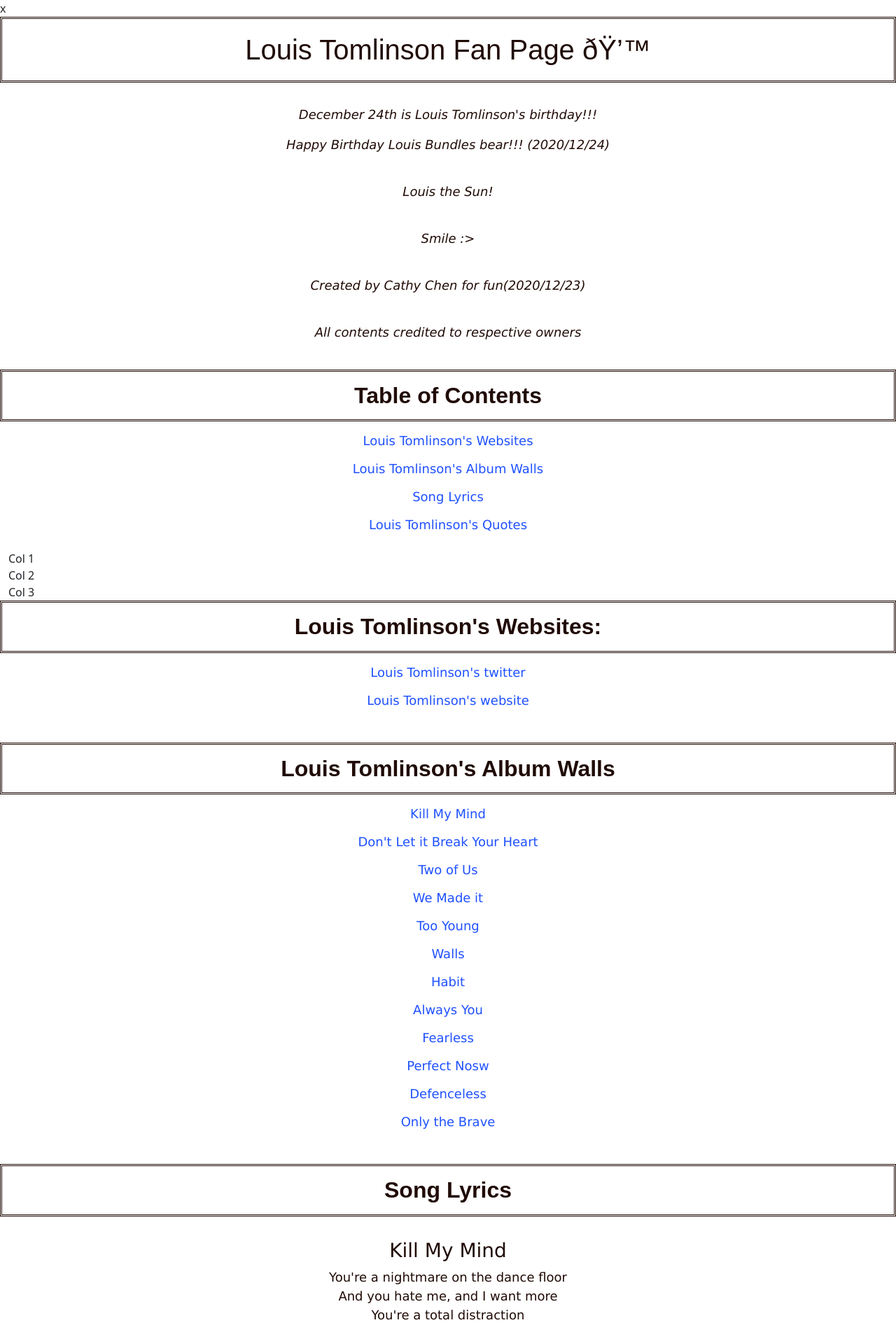
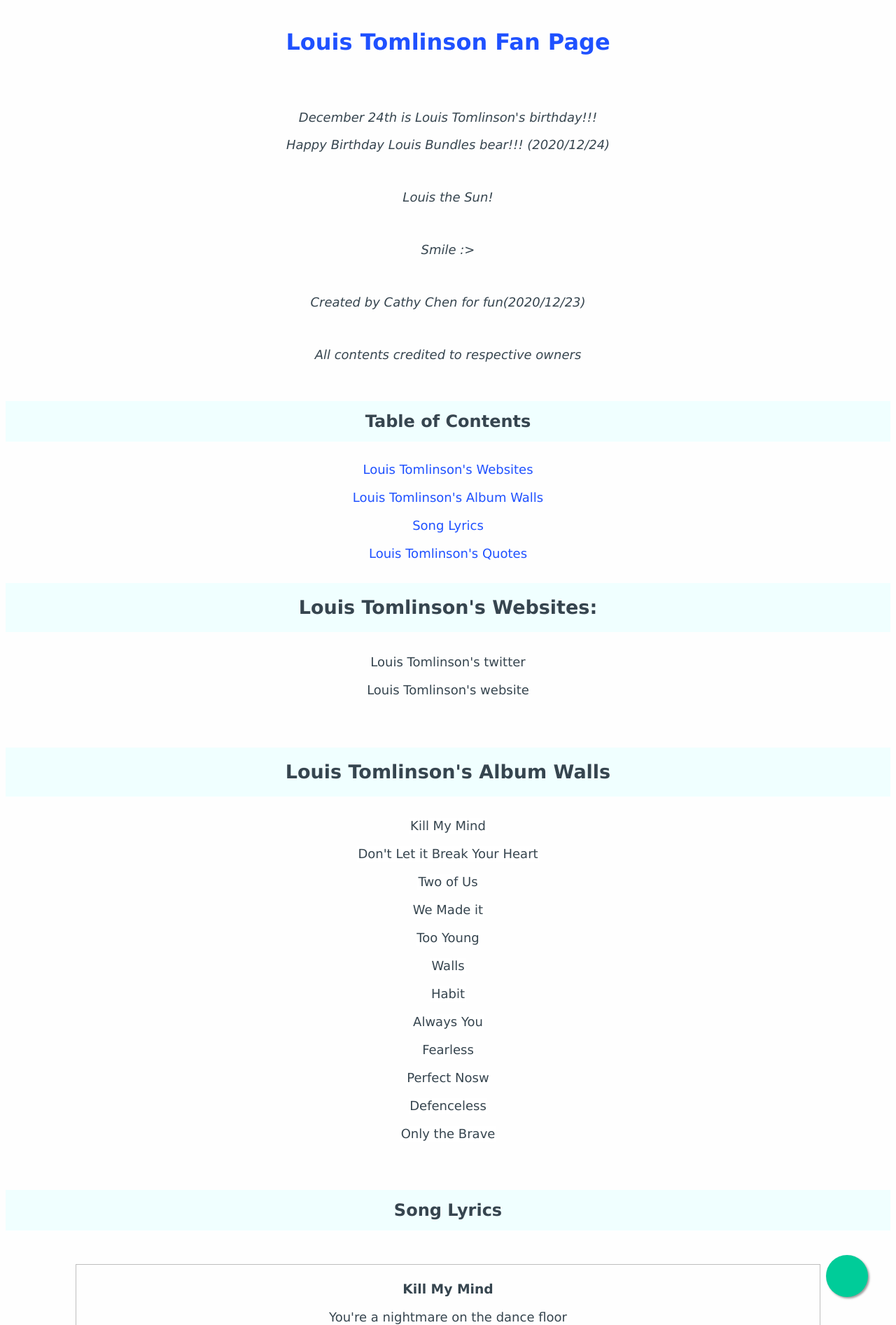
Before and after one commit to cathycat0131/LouisTomlinson, a PHP site: page / in a window 1280 px wide. Shown: the top 1893 px of the page at 70% size. Run offline with PHP 8.4, Linux system fonts and the light colour scheme.

Commit message:
added styles

```diff
--- a/site/index.html
+++ b/site/index.html
@@ -3,10 +3,10 @@
 <head>
 	<title>Louis Tomlinson Fan Page</title>
 	<link rel="stylesheet" href="style.css">
-	<link rel="stylesheet" href="bootstrap.css">
+	<script src="myScript.js"></script>
 </head>
-<body>x
-<h1>Louis Tomlinson Fan Page 💙</h1><br>
+<body>
+<h1 id="title">Louis Tomlinson Fan Page </h1><br>
 <div id="intro">
 <p>December 24th is Louis Tomlinson's birthday!!!</p>
 <p>Happy Birthday Louis Bundles bear!!! (2020/12/24)</p><br>
@@ -15,6 +15,9 @@
 <p>Created by Cathy Chen for fun(2020/12/23)</p><br>
 <p>All contents credited to respective owners</p><br>
 </div>
+<button onclick="topFunction()" id="myButton" title="Go to top">Top</button>
+
+<a href="#title"><div class="float"><br></div></a>
 <section>
 	<h2>Table of Contents</h2>
 <p id="contents">
@@ -23,17 +26,6 @@
 	<a href="#Lyrics">Song Lyrics</a><br>
 	<a href="#Quotes">Louis Tomlinson's Quotes</a><br>
 </p>
-
-<div class="container-fluid">
-<div clss="row">
-	<div class ="col-md-4">Col 1</div>
-	<div class ="col-md-4">Col 2</div>
-	<div class ="col-md-4">Col 3</div>
-</div>
-</div>
-
-
-
 
 </section>
 <section id="website">
@@ -63,6 +55,7 @@
 
 <section id="Lyrics">
 	<h2>Song Lyrics</h2><br>
+<div class="SongLyrics">
 	<h3 id="KillMyMind">Kill My Mind</h3>
 	<p>You're a nightmare on the dance floor<br>
 And you hate me, and I want more<br>
@@ -120,8 +113,10 @@
 
 You kill my mind<br>
 Raise my body back to life<br>
-And I don't know what I'd do without you now</p><br>
+And I don't know what I'd do without you now</p>
+</div><br>
 
+<div class="SongLyrics">
 <h3 id="DLIBYH">Don't Let it Break Your Heart</h3>
 <p>On our way to Twenty Seven<br>
 Got a place on the other side of London<br>
@@ -192,8 +187,11 @@
 (Oh, oh, oh, oh-oh, don't let it break your heart)<br>
 Don't let it break your heart (Oh, oh, oh, oh-oh)<br>
 Don't let it break your heart<br>
-Don't let it break your heart</p><br>
+Don't let it break your heart</p>
 
+</div><br>
+
+<div class="SongLyrics">
 <h3 id="TwoOfUs">Two of Us</h3>
 <p>It's been a minute since I called you<br>
 Just to hear the answer phone<br>
@@ -271,8 +269,11 @@
 We'll end just like we started<br>
 Just you and me and no one else<br>
 I will hold you where my heart is<br>
-One life for the two of us</p><br>
+One life for the two of us</p>
 
+</div><br>
+
+<div class="SongLyrics">
 <h3 id="WeMadeIt">We Made it</h3>
 <p>'Cause we made it, underestimated and always underrated<br>
 Now, we're saying goodbye, waving to the hard times<br>
@@ -313,8 +314,10 @@
 (Yeah, yeah, yeah, yeah) No-no, no-no, 'cause we made it<br>
 (Yeah, yeah, yeah, yeah)<br>
 (Yeah, yeah, yeah, yeah) Yeah, 'cause we made it<br>
-(Yeah, yeah, yeah, yeah) Never coming down with your hand in mine</p><br>
+(Yeah, yeah, yeah, yeah) Never coming down with your hand in mine</p>
+</div><br>
 
+<div class="SongLyrics">
 <h3 id="TooYoung">Too Young</h3>
 <p>We were too young to know we had everything<br>
 Too young, I wish I could've seen it all along<br>
@@ -368,7 +371,9 @@
 We were too young (Ooh, ah)<br>
 We were too young (Ooh, ah)<br>
 We were too young</p><br>
+</div><br>
 
+<div class="SongLyrics">
 <h3 id="Walls">Walls</h3>
 <p>Nothing wakes you up like waking up alone<br>
 And all that's left of us is a cupboard full of clothes<br>
@@ -405,8 +410,11 @@
 I watched them all come falling down for you<br>
 Falling down for you<br><br>
 
-Nothing wakes you up like waking up alone</p><br>
+Nothing wakes you up like waking up alone</p>
 
+</div><br>
+
+<div class="SongLyrics">
 <h3 id="Habit">Habit</h3>
 <p>I always said that I'd mess up eventually<br>
 I told you that, so what did you expect from me?<br>
@@ -457,8 +465,11 @@
 You're the shiver that I can't shake<br>
 You're the habit that I can't break<br>
 You're the high that I need right now<br>
-You're the habit that I can't break</p><br>
+You're the habit that I can't break</p>
 
+</div><br>
+
+<div class="SongLyrics">
 <h3 id="AlwaysYou">Always You</h3>
 <p>
 	I went to Amsterdam without you<br>
@@ -516,8 +527,10 @@
 
 My baby<br>
 Oh, my baby
-</p><br>
+</p>
+</div><br>
 
+<div class="SongLyrics">
 <h3 id="Fearless">Fearless</h3>
 <p>
 	Cash in your weekend treasures<br>
@@ -567,8 +580,10 @@
 
 Tell me, do you<br>
 Tell me do you still remember feeling young?
-</p><br>
+</p>
+</div><br>
 
+<div class="SongLyrics">
 <h3 id="PerfectNow">Perfect Now</h3>
 <p>
 	You say to me your jeans don't fit<br>
@@ -630,8 +645,10 @@
 Even when your tears are falling down<br>
 Still somehow<br>
 You're perfect now
-</p><br>
+</p>
+</div><br>
 
+<div class="SongLyrics">
 <h3 id="Defenceless">Defenceless</h3>
 <p>
 	I come running to you like a moth into a flame<br>
@@ -702,8 +719,10 @@
 Never been so defenceless (Ooh, ooh, ooh-oh)<br>
 You just keep on building up your fences (Ooh, ooh, ooh-oh)<br>
 But I've never been so defenceless (Ooh, ooh, ooh-oh)
-</p><br>
+</p>
+</div><br>
 
+<div class="SongLyrics">
 <h3 id="OnlyTheBrave">Only the Brave</h3>
 <p>
 	Pour mercy, mercy on me<br>
@@ -734,7 +753,8 @@
 From the cradle to the grave<br>
 It's a solo song<br>
 And it's only for the brave
-</p><br>
+</p>
+</div><br>
 </section>
 
 <br><br>
@@ -745,7 +765,6 @@
 <p>
 <img src="Image/1.jpeg" width="400" height="400" alt="Picture of Louis">
 <img src="Image/2.jpeg" width="600" height="400" alt="Picture of Louis">
-<img src="Image/1.jpeg" width="400" height="400" alt="Picture of Louis">
 </p><br>
 <p>"Happy days!!"</p>
 <p>
--- /dev/null
+++ b/site/myScript.js
@@ -0,0 +1,19 @@
+//Get the button:
+mybutton = document.getElementById("myButton");
+
+// When the user scrolls down 20px from the top of the document, show the button
+window.onscroll = function() {scrollFunction()};
+
+function scrollFunction() {
+  if (document.body.scrollTop > 20 || document.documentElement.scrollTop > 20) {
+    mybutton.style.display = "block";
+  } else {
+    mybutton.style.display = "none";
+  }
+}
+
+// When the user clicks on the button, scroll to the top of the document
+function topFunction() {
+  document.body.scrollTop = 0; // For Safari
+  document.documentElement.scrollTop = 0; // For Chrome, Firefox, IE and Opera
+}
--- a/site/style.css
+++ b/site/style.css
@@ -1,17 +1,20 @@
+
+body{
+	background-color: rgba(250, 249, 246,0.1);
+}
 p{
-	color:#200B06;
+	color:rgb(54, 69, 79);
 	text-align: center;
 	font-size: 18px;
 	font-family: Verdana, Arial, sans-serif;
 }
 
 h1{
-	color: #200B06;
+	color: rgb(31, 81, 255);
 	text-align: center;
 	font-weight: bold;
-	border: double;
 	padding: 20px;
-	font-family: fantasy;
+	font-family: Verdana, Arial, sans-serif;
 }
 
 #contents{
@@ -37,7 +40,7 @@
 
 #website a:link, a:visited{
 	text-decoration: none;
-	color: 	#1F51FF ;
+	color: rgb(54, 69, 79) ;
 
 }
 
@@ -45,7 +48,7 @@
 	text-decoration: none;
 	background-color: white;
 	border: 1px solid white;
-	color: 	#1F51FF ;
+	color: rgb(54, 69, 79) ;
 
 }
 
@@ -60,16 +63,16 @@
 
 section h2{
 	text-align: center;
-	color: #200B06;
-	border: double;
+	color: rgb(54, 69, 79);
 	padding: 15px;
-	font-family: fantasy;
+	font-family: Verdana, Arial, sans-serif;
 	font-weight: bold;
+	background-color: rgba(240, 255, 255);
 }
 
 h3{
 	text-align: center;
-	color: #200B06;
+	color: rgb(54, 69, 79);
 	font-weight: bold;
 	font-family: Verdana, Arial, sans-serif;
 }
@@ -82,3 +85,61 @@
 	font-style: italic;
 	font-weight: bold;
 }
+
+#title:hover, h2:hover{
+	color: rgba(137, 207, 240,1);
+}
+
+.SongLyrics{
+	border:1px solid rgba(128, 128, 128,0.5);
+	height: 600px;
+	margin:10px 100px 10px 100px;
+	padding: 5px 100px 10px 100px;
+	overflow-y: scroll;
+	text-align:center;
+	width: 60% center;
+}
+
+.float{
+	position:fixed;
+	width:60px;
+	height:60px;
+	bottom:40px;
+	right:40px;
+	background-color:#0C9;
+	color:#FFF;
+	border-radius:50px;
+	text-align:center;
+	box-shadow: 2px 2px 3px #999;
+	cursor: pointer;
+	color: white;
+	font-size: 20px;
+	transition-duration: 0.4s;
+}
+
+.float:hover{
+	background-color:rgb(65, 105, 225);
+	width:80px;
+	height:80px;
+	transition-duration: 0.4s;
+}
+
+#myButton {
+  display: none; /* Hidden by default */
+  position: fixed; /* Fixed/sticky position */
+  bottom: 20px; /* Place the button at the bottom of the page */
+  right: 30px; /* Place the button 30px from the right */
+  z-index: 99; /* Make sure it does not overlap */
+  border: none; /* Remove borders */
+  outline: none; /* Remove outline */
+  background-color: red; /* Set a background color */
+  color: white; /* Text color */
+  cursor: pointer; /* Add a mouse pointer on hover */
+  padding: 15px; /* Some padding */
+  border-radius: 10px; /* Rounded corners */
+  font-size: 18px; /* Increase font size */
+}
+
+#myButton:hover {
+  background-color: #555; /* Add a dark-grey background on hover */
+}
```
